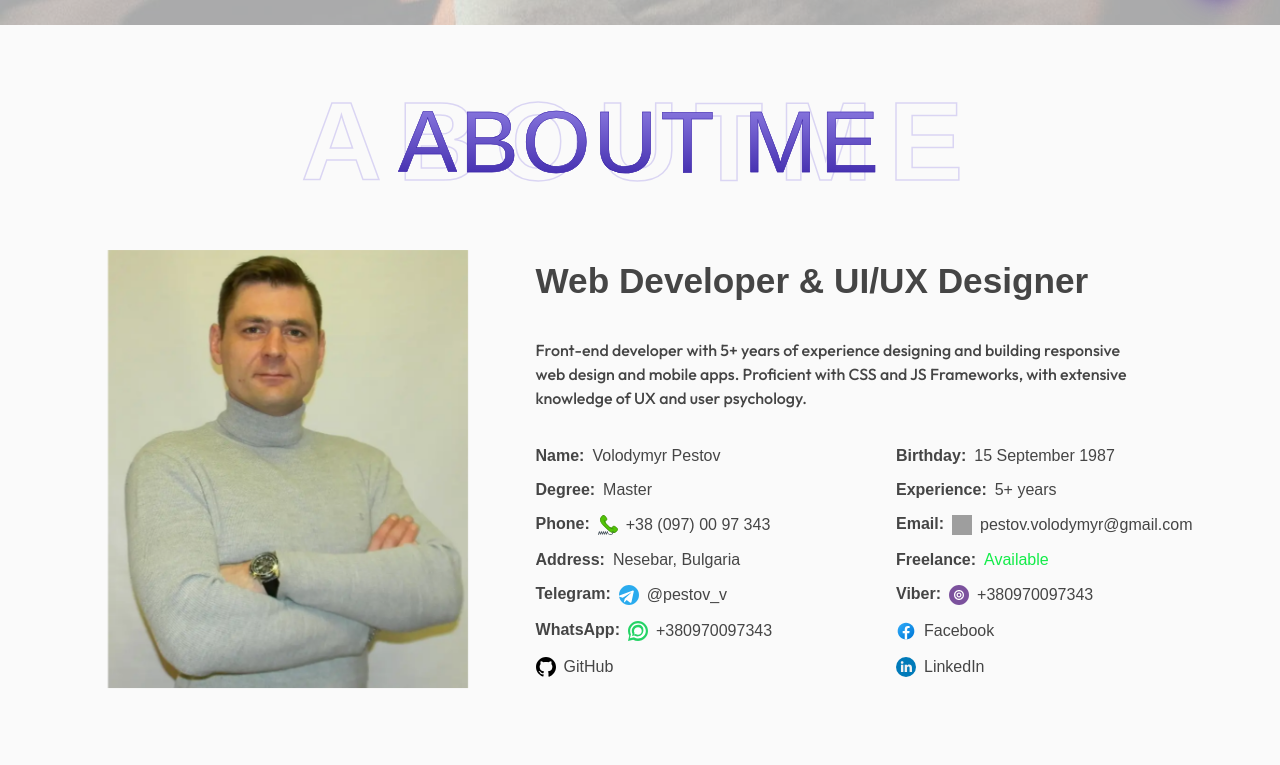
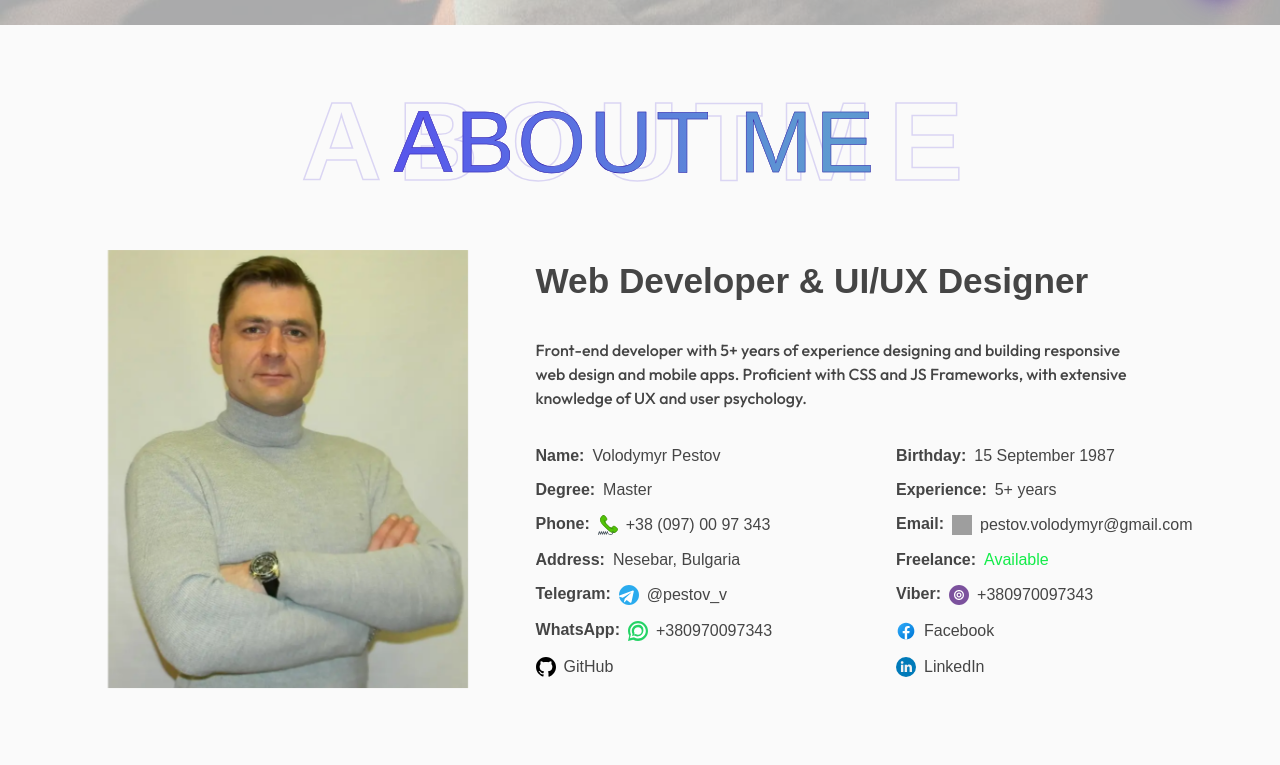
Before and after one commit to pestov-v/portfolio, a Next.js app: page / in a window 1280 px wide. Shown: the part 775-1540 px from the top of the page. Built offline with nearby package versions, Linux system fonts and the light colour scheme; grey boxes are pictures that could not be loaded; a web font is replaced by a local one.

Commit message:
changed sections title

```diff
--- a/src/components/ui/SectionTitle/SectionTitle.tsx
+++ b/src/components/ui/SectionTitle/SectionTitle.tsx
@@ -1,4 +1,5 @@
 import { NextPage } from "next";
+import GradientText from "../GradientText";
 import style from "./SectionTitle.module.scss";
 
 interface IProps {
@@ -14,7 +15,13 @@ export const SectionTitle: NextPage<IProps> = (props) => {
     <div className={[style.sectionTitle, className].join(" ")}>
       {!!bgText && <p className={style.sectionTitle__bgText}>{bgText}</p>}
       <h2 className={style.sectionTitle__title} title={`${title} section`}>
-        {title}
+        <GradientText
+          colors={["#5227FF", "#5e9bd0"]}
+          animationSpeed={3}
+          showBorder={false}
+        >
+          {title}
+        </GradientText>
       </h2>
     </div>
   );
```
